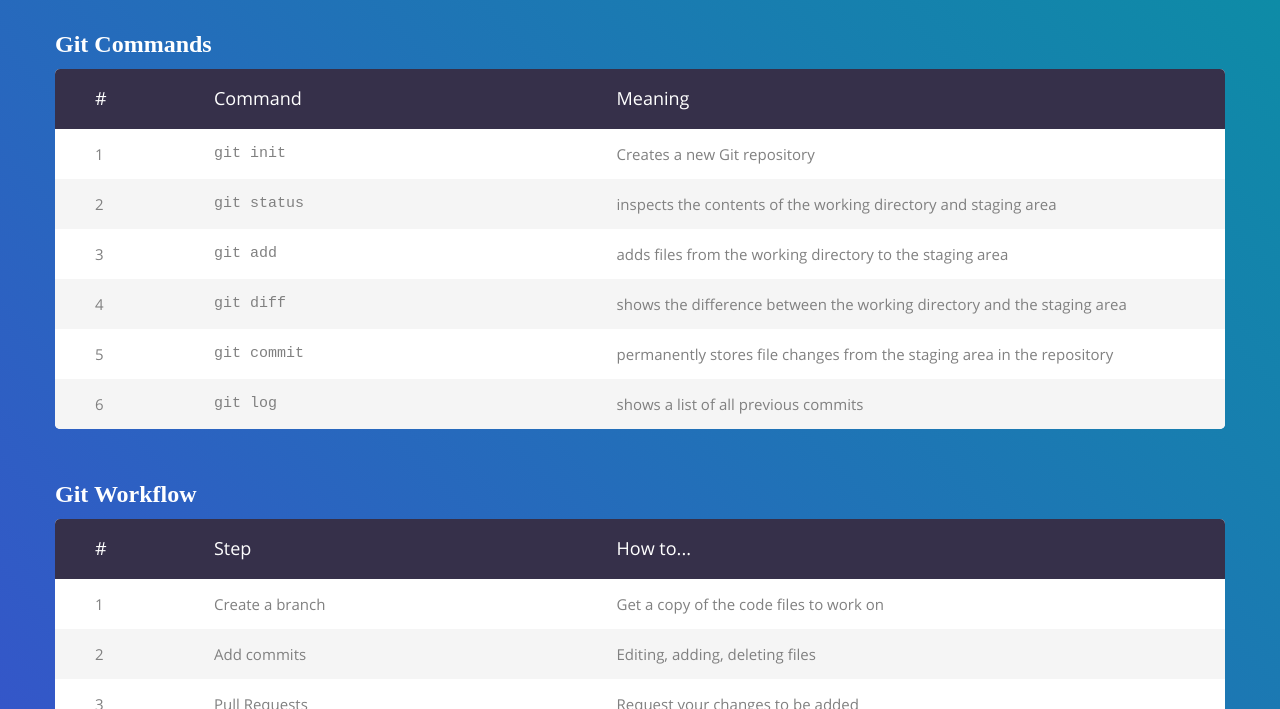
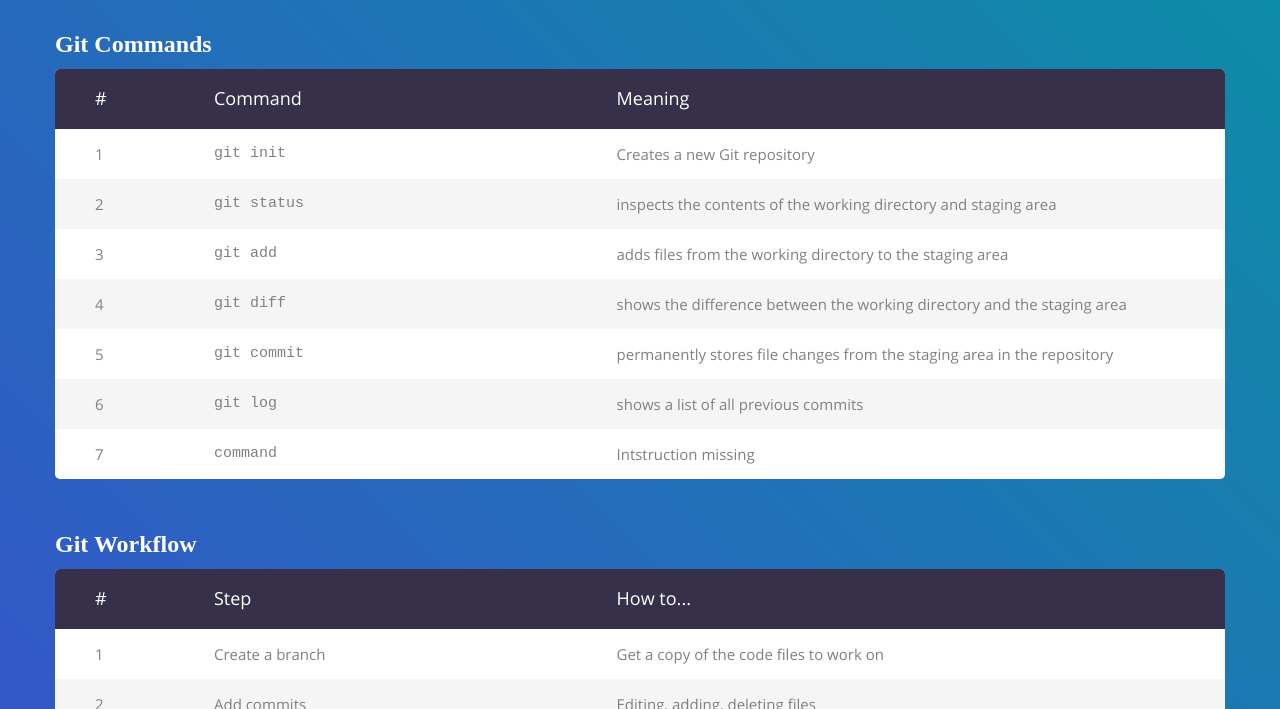
Before and after one commit to herrpreis/GitCheatsheet, a plain HTML site: page index.html in a window 1280 px wide. Shown: the part 91-800 px from the top of the page. Drawn offline with Linux system fonts and the light colour scheme; a web font is replaced by a local one.

Commit message:
Add additional row

```diff
--- a/index.html
+++ b/index.html
@@ -55,8 +55,12 @@
 								<tr>
 									<td class="column1">6</td>
 									<td class="column2">git log</td>
-									<td class="column3">shows a list of all previous commits
-									</td>
+									<td class="column3">shows a list of all previous commits</td>
+								</tr>
+								<tr>
+									<td class="column1">7</td>
+									<td class="column2">command</td>
+									<td class="column3">Intstruction missing</td>
 								</tr>
 
 
```
